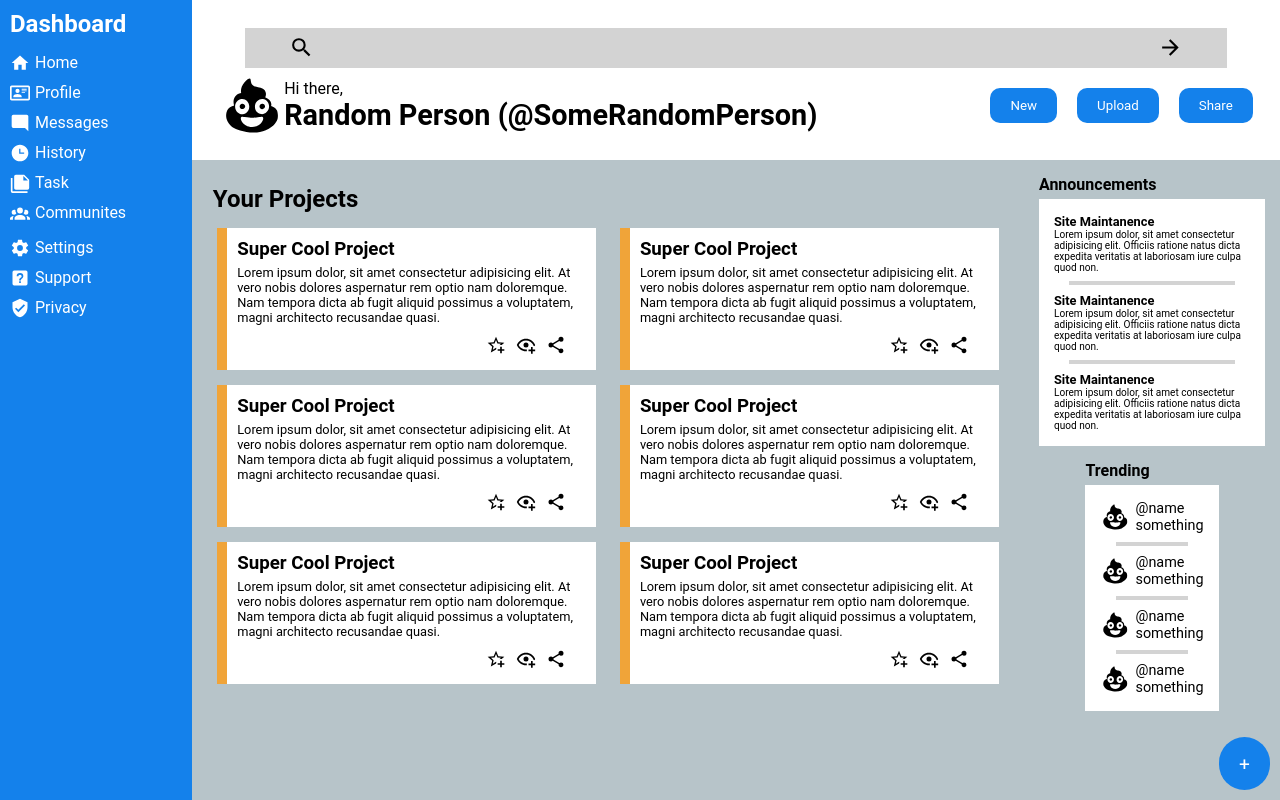
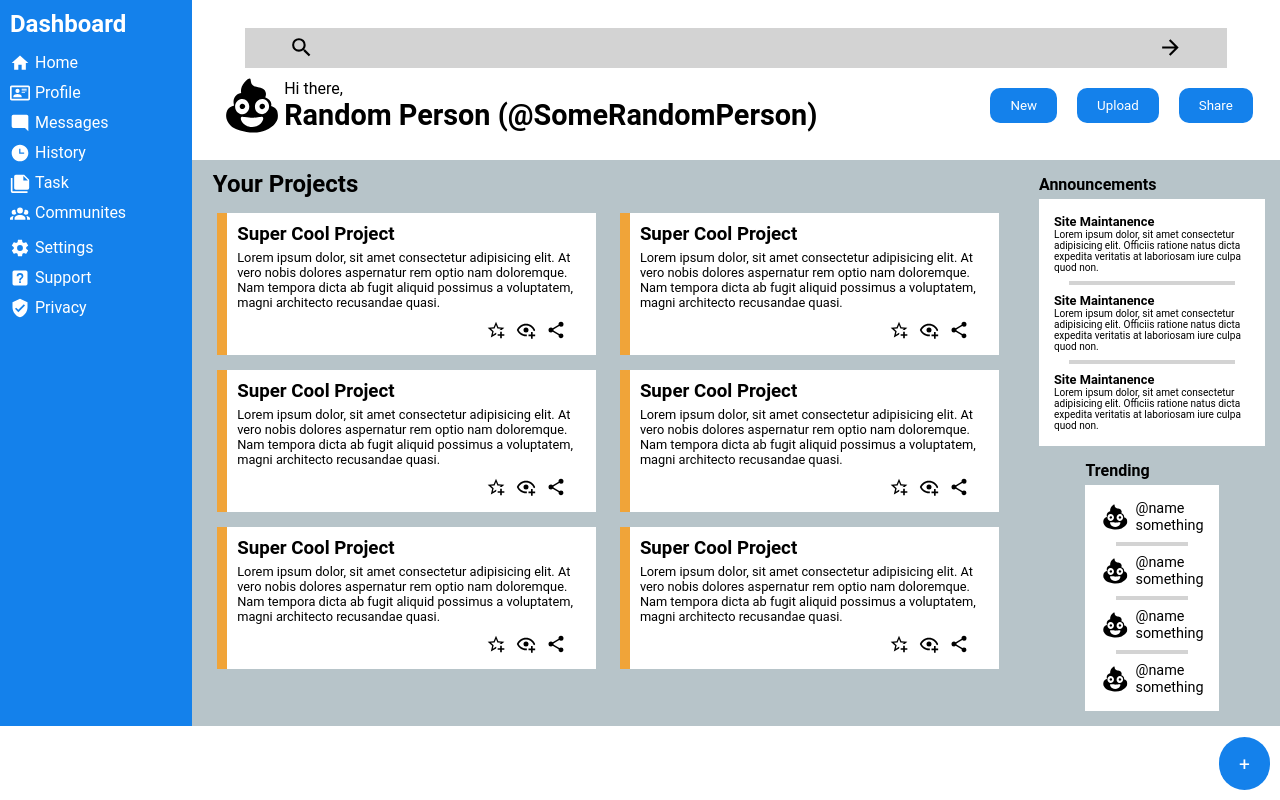
Before and after one commit to ImExtraPolite3/admin-dashboard, a React (Vite) app: page / in a window 1280 px wide. Built offline with nearby package versions, Linux system fonts and the light colour scheme; a web font is replaced by a local one.

Commit message:
finish styling

```diff
--- a/src/index.css
+++ b/src/index.css
@@ -82,7 +82,7 @@ nav {
   width: 95%;
   margin: auto;
   margin-top: 10px;
-  padding-top: 15px;
+  padding-top: 10px;
   display: flex;
   flex-direction: column;
   gap: 15px;
@@ -115,6 +115,7 @@ nav {
 
 .others {
   display: flex;
+  align-items: center;
   justify-content: center;
   gap: 15px;
   padding: 15px;
@@ -180,11 +181,54 @@ nav {
   }
 }
 
-@media (min-width: 1200px) {
+@media (min-width: 800px) {
+  .projects {
+    justify-content: start;
+  }
+
+  .projects > div {
+    display: grid;
+    grid-template-columns: repeat(2, 1fr);
+  }
+
+  .projects > div > div > p {
+    font-size: 0.8rem;
+  }
+
+  .announcements > h3,
+  .trending > h3 {
+    font-size: 1rem;
+  }
+
+  .others > section:last-child > div > div > div > div > h4,
+  .others > section:first-child > div > div > h4 {
+    font-size: 0.8rem;
+  }
+
+  .headers {
+    width: 95%;
+    margin: auto;
+  }
+
+  .header-text {
+    flex-grow: 2;
+  }
+}
+
+@media (min-width: 1100px) {
+  .projects {
+    padding-top: 0px;
+  }
+
+  .gray-background {
+    display: grid;
+    grid-template-columns: 65vw 20vw;
+  }
+
   #root {
     display: grid;
     grid-template-columns: 15vw 85vw;
-    grid-template-rows: 20vh 80vh;
+    grid-template-rows: 20vh;
   }
 
   .nav-bar {
@@ -248,50 +292,20 @@ nav {
     width: 85px;
   }
 
-  .gray-background {
-    display: grid;
-    grid-template-columns: 65vw 20vw;
-  }
-
-  .projects {
-    justify-content: start;
-  }
-
-  .projects > div {
-    display: grid;
-    grid-template-columns: repeat(2, 1fr);
-  }
-
-  .projects > div > div > p {
-    font-size: 0.8rem;
-  }
-
   .others {
     flex-direction: column;
-    align-items: center;
     justify-content: flex-start;
-  }
-
-  .announcements > h3,
-  .trending > h3 {
-    font-size: 1rem;
   }
 
   .others > section:first-child > div > div > p {
     font-size: 0.63rem;
   }
+}
 
-  .others > section:last-child > div > div > div > div > h4,
-  .others > section:first-child > div > div > h4 {
-    font-size: 0.8rem;
-  }
-
-  .headers {
-    width: 95%;
-    margin: auto;
-  }
-
-  .header-text {
-    flex-grow: 2;
+@media (min-width: 1430px) {
+  #root {
+    display: grid;
+    grid-template-columns: 15vw 85vw;
+    grid-template-rows: 20vh 80vh;
   }
 }
```
